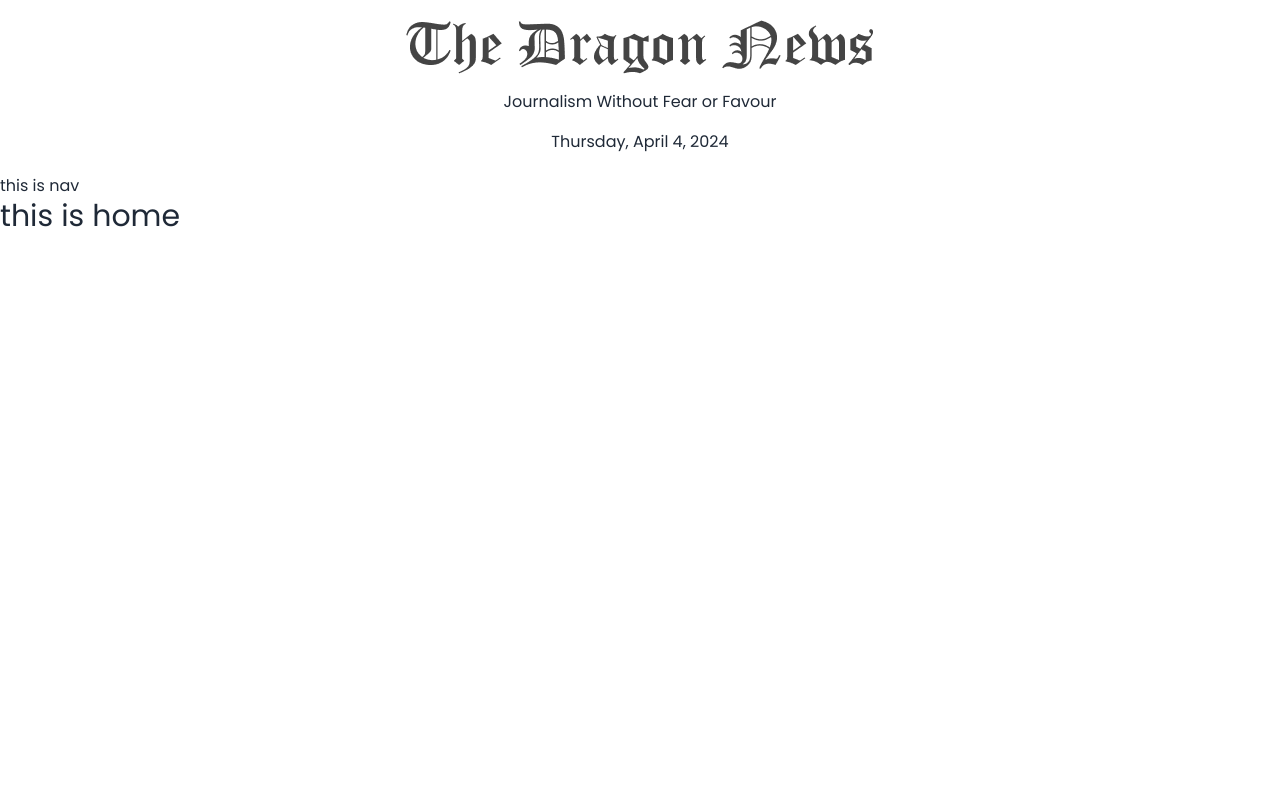
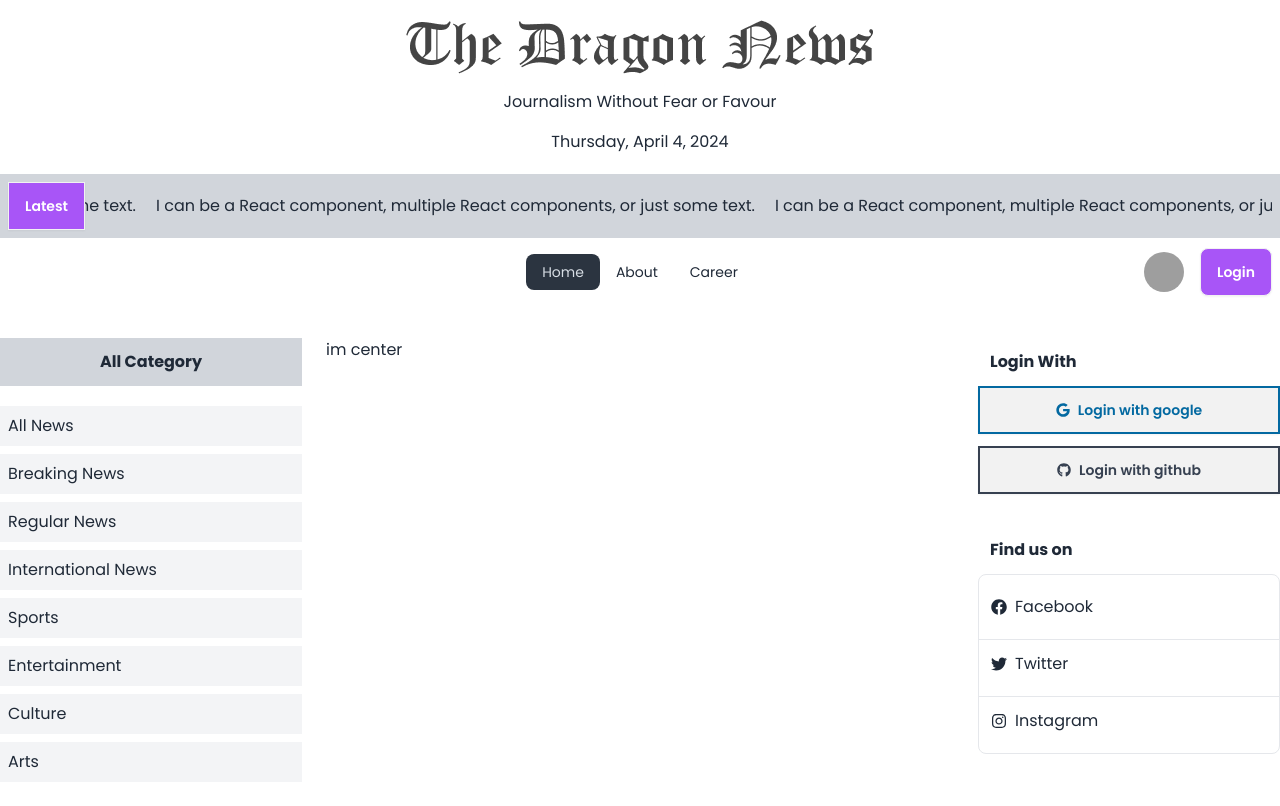
Before and after one commit to shahinexy/PH-Dragon-News-Auth-Clone, a React (Vite) app: page / in a window 1280 px wide. Shown: the top 806 px of the page. Built offline with nearby package versions, Linux system fonts and the light colour scheme; grey boxes are pictures that could not be loaded.

Commit message:
left and right link added

```diff
--- a/package.json
+++ b/package.json
@@ -16,6 +16,7 @@
     "react": "^18.2.0",
     "react-dom": "^18.2.0",
     "react-fast-marquee": "^1.6.4",
+    "react-icons": "^5.0.1",
     "react-router-dom": "^6.22.3",
     "sort-by": "^1.2.0"
   },
--- /dev/null
+++ b/src/Home/CenterPart.jsx
@@ -0,0 +1,10 @@
+
+const CenterPart = () => {
+    return (
+        <div>
+            im center
+        </div>
+    );
+};
+
+export default CenterPart;
--- a/src/Home/Home.jsx
+++ b/src/Home/Home.jsx
@@ -1,14 +1,28 @@
-
 import Header from "../Shared/Header";
+import LeftSideNav from "../Shared/LeftSideNav";
 import NavBar from "../Shared/NavBar";
+import RigthSideNav from "../Shared/RigthSideNav";
+import CenterPart from "./CenterPart";
+import LatestNews from "./LatestNews";
 
 const Home = () => {
   return (
     <div>
       <Header></Header>
+      <LatestNews></LatestNews>
       <NavBar></NavBar>
 
-      <p className="text-3xl ">this is home</p>
+      <div className="grid md:grid-cols-4 grid-cols-1 my-8 gap-6">
+        <div>
+          <LeftSideNav></LeftSideNav>
+        </div>
+        <div className="md:col-span-2">
+          <CenterPart></CenterPart>
+        </div>
+        <div>
+          <RigthSideNav></RigthSideNav>
+        </div>
+      </div>
     </div>
   );
 };
--- a/src/Home/LatestNews.jsx
+++ b/src/Home/LatestNews.jsx
@@ -6,8 +6,8 @@ const LatestNews = () => {
         <div>
 
       {/* latest news  */}
-      <div className="flex">
-        <button className="btn bg-purple-500 rounded-none">Latest</button>
+      <div className="flex p-2 bg-gray-300">
+        <button className="btn bg-purple-500 rounded-none text-white">Latest</button>
         <Marquee pauseOnHover={true} speed={100}>
           <Link className="mr-5" to={'/'}>I can be a React component, multiple React components, or just some
           text.</Link>
--- /dev/null
+++ b/src/Shared/LeftSideNav.jsx
@@ -0,0 +1,25 @@
+import { useEffect, useState } from "react";
+import { NavLink } from "react-router-dom";
+
+const LeftSideNav = () => {
+    const [category, setCategory] = useState([])
+    useEffect(()=>{
+        fetch('categories.json')
+        .then(res=> res.json())
+        .then(data => setCategory(data))
+    },[])
+    return (
+        <div>
+            <div className="bg-gray-300 p-3 text-center">
+                <h3 className="font-bold">All Category</h3>
+            </div>
+            <ul className="space-y-3 my-5 ">
+                {
+                    category.map(data => <NavLink key={data.id} to={`/category/${data.id}`}><li  className="bg-gray-100 p-2 mb-2">{data.name}</li></NavLink>)
+                }
+            </ul>
+        </div>
+    );
+};
+
+export default LeftSideNav;
--- a/src/Shared/NavBar.jsx
+++ b/src/Shared/NavBar.jsx
@@ -1,10 +1,75 @@
-
+import { NavLink } from "react-router-dom";
+import defaultUser from '../assets/user.png'
 const NavBar = () => {
-    return (
-        <div>
-            this is nav
+  const navLink = (
+    <>
+      <li>
+        <NavLink to={"/"}>Home</NavLink>
+      </li>
+      <li>
+        <NavLink to={"/about"}>About</NavLink>
+      </li>
+      <li>
+        <NavLink to={"/career"}>Career</NavLink>
+      </li>
+    </>
+  );
+  return (
+    <div>
+      <nav>
+        <div className="navbar bg-base-100">
+          <div className="navbar-start">
+            <div className="dropdown">
+              <div
+                tabIndex={0}
+                role="button"
+                className="btn btn-ghost lg:hidden"
+              >
+                <svg
+                  xmlns="http://www.w3.org/2000/svg"
+                  className="h-5 w-5"
+                  fill="none"
+                  viewBox="0 0 24 24"
+                  stroke="currentColor"
+                >
+                  <path
+                    strokeLinecap="round"
+                    strokeLinejoin="round"
+                    strokeWidth="2"
+                    d="M4 6h16M4 12h8m-8 6h16"
+                  />
+                </svg>
+              </div>
+              <ul
+                tabIndex={0}
+                className="menu menu-sm dropdown-content mt-3 z-[1] p-2 shadow bg-base-100 rounded-box w-52"
+              >
+                {navLink}
+              </ul>
+            </div>
+          </div>
+          <div className="navbar-center hidden lg:flex">
+            <ul className="menu menu-horizontal px-1">{navLink}</ul>
+          </div>
+          <div className="navbar-end">
+            <div
+              tabIndex={0}
+              role="button"
+              className="btn btn-ghost btn-circle avatar"
+            >
+              <div className="w-10 rounded-full">
+                <img
+                  alt="Tailwind CSS Navbar component"
+                  src={defaultUser}
+                />
+              </div>
+            </div>
+            <a className="btn bg-purple-500 text-white ml-3">Login</a>
+          </div>
         </div>
-    );
+      </nav>
+    </div>
+  );
 };
 
 export default NavBar;
--- /dev/null
+++ b/src/Shared/RigthSideNav.jsx
@@ -0,0 +1,28 @@
+import { FaFacebook, FaGithub, FaGoogle, FaInstagram, FaTwitter } from "react-icons/fa";
+
+const RigthSideNav = () => {
+  return (
+    <div>
+      <div className=" p-3 ">
+        <h3 className="font-bold">Login With</h3>
+      </div>
+      <div>
+        <button className="btn w-full border-2 border-sky-700 rounded-none text-sky-700 mb-3"><FaGoogle></FaGoogle> Login with google</button>
+        <button className="btn w-full border-2 border-gray-700 rounded-none text-gray-700 mb-3"><FaGithub></FaGithub> Login with github</button>
+      </div>
+
+      <div className=" p-3  mt-5">
+        <h3 className="font-bold">Find us on</h3>
+      </div>
+        <div className="border rounded-lg  space-y-2 py-2">
+            <a href=""><p className="flex gap-2 items-center p-3"><FaFacebook></FaFacebook> Facebook</p></a>
+            <hr />
+            <a href=""><p className="flex gap-2 items-center p-3"><FaTwitter></FaTwitter> Twitter</p></a>
+            <hr />
+            <a href=""><p className="flex gap-2 items-center p-3"><FaInstagram></FaInstagram> Instagram</p></a>
+        </div>
+    </div>
+  );
+};
+
+export default RigthSideNav;
```
Also changed, not shown: 1 other file (tests, documents, lock files or other folders).
